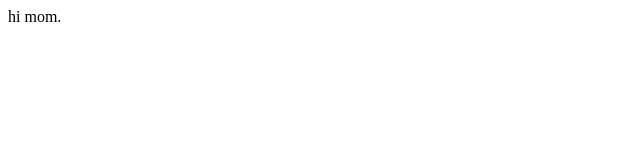
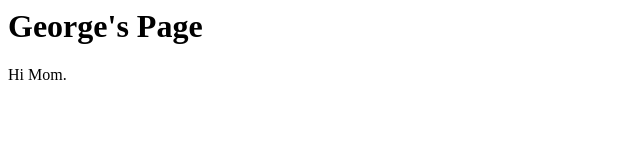
Before and after one commit to mightgold12/mightgold12.github.io, a plain HTML site: page index.html in a window 1280 px wide. Shown: the whole page, without its empty margins (0-640 px from the left). Drawn offline with Linux system fonts and the light colour scheme.

Commit message:
Update index.html

```diff
--- a/index.html
+++ b/index.html
@@ -1 +1,3 @@
-hi mom.
+<h1>George's Page</h1>
+
+<p>Hi Mom.</p>
```
